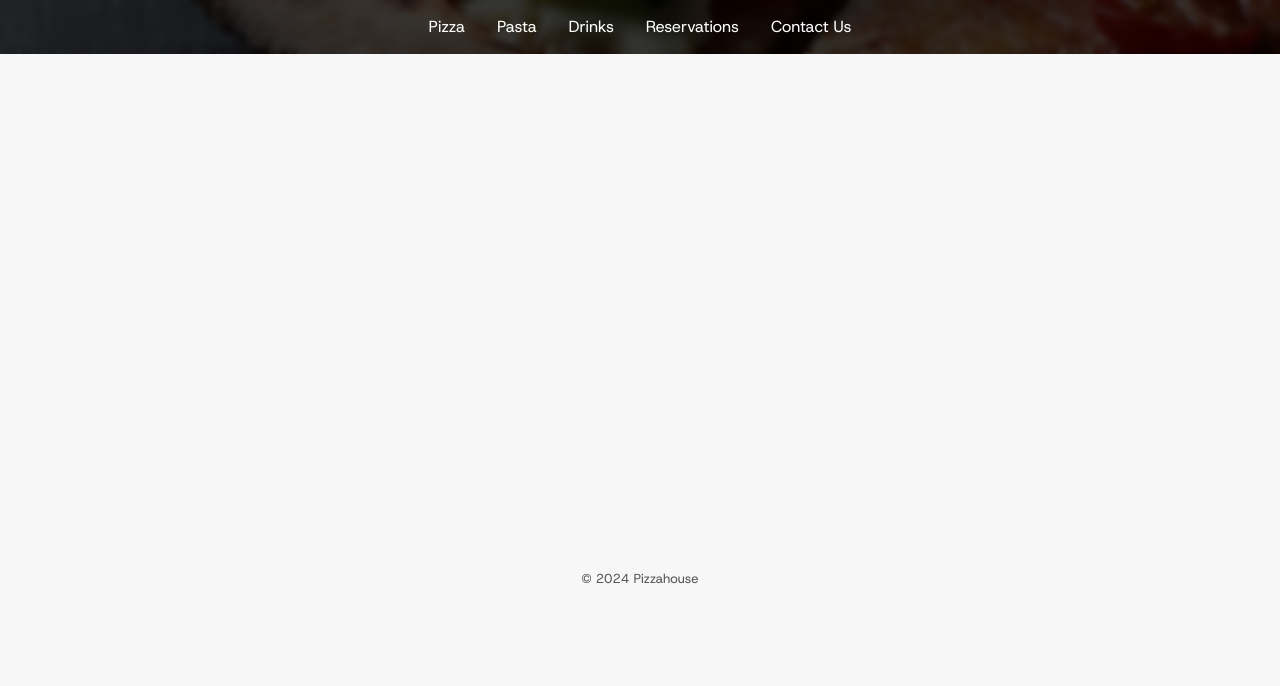
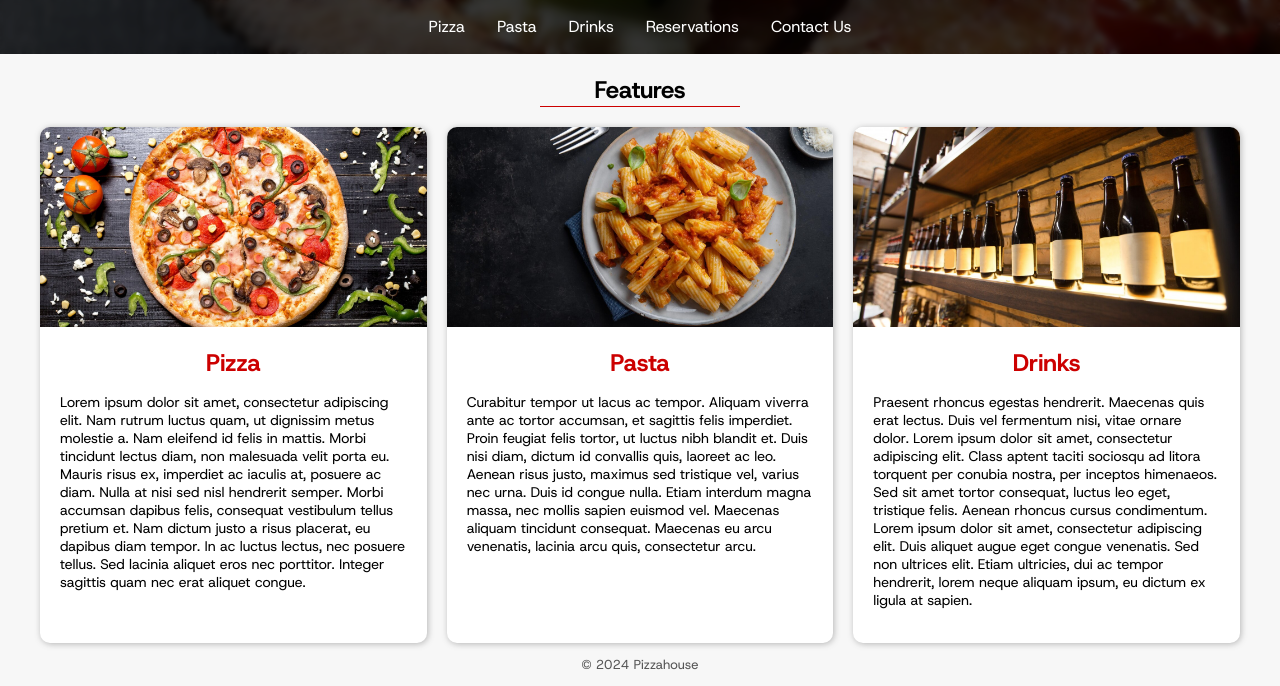
Before and after one commit to kysch13/odin-restaurant-page, a website built with webpack: page src/template.html in a window 1280 px wide. Shown: the part 200-886 px from the top of the page. Before the commit the page ends 800 px from the top, so only its background shows below. Built offline with nearby package versions, Linux system fonts and the light colour scheme.

Commit message:
Add js module to build home page

```diff
--- a/src/fonts.css
+++ b/src/css/fonts.css
@@ -2,5 +2,5 @@
     font-family: "Host Grotesk";
     src:
       local("Host Grotesk"),
-      url("HostGrotesk-VariableFont_wght.ttf");
+      url("../fonts/HostGrotesk-VariableFont_wght.ttf");
   }
--- a/src/styles.css
+++ b/src/css/styles.css
@@ -14,11 +14,12 @@ header {
     display: flex;
     flex-direction: column;
     align-items: center;
-    background: #777777 url('img/pizza-header-img.jpg');
+    background: #777777 url('../img/pizza-header-img.jpg');
     background-blend-mode: multiply;
     background-position: center 70%;
     background-repeat: no-repeat;
     background-size: cover;
+    background-attachment: fixed;
 }
 
 header h1 {
@@ -57,6 +58,70 @@ nav button:hover {
     color: rgb(255, 217, 163);
 }
 
+.inner-container {
+    max-width: 1200px;
+    padding: 0 30px;
+    margin: 0 auto;
+}
+
+h2 {
+    text-align: center;
+}
+
+h2::after {
+    display: block;
+    content: '';
+    width: 200px;
+    height: 1px;
+    background-color:#c00;
+    margin: 0 auto;
+}
+
+.home-features {
+    display: grid;
+    gap: 20px;
+    grid-template: 1fr / repeat(3, 1fr);
+}
+
+.home-feature {
+    background-color: #ffffff;
+
+    overflow: hidden;
+    border-radius: 10px;
+    filter: drop-shadow(1px 1px 3px #33333355);
+    font-size: 14px;
+}
+
+.home-feature h3 {
+    text-align: center;
+  font-size: 24px;
+  margin: 0 0 10px 0;
+  color: #c00;
+
+}
+
+.feature-img {
+    background-size: cover;
+    background-position: center;
+    height: 200px;
+}
+
+.feature-img.pizza {
+    background-image: url('../img/pizza.jpg');
+}
+
+.feature-img.pasta {
+    background-image: url('../img/pasta.jpg');
+}
+
+.feature-img.drinks {
+    background-image: url('../img/drinks.jpg');
+}
+
+.feature-text {
+    padding: 20px;
+}
+
 footer {
     width: 100%;
     bottom: 0;
--- a/src/index.js
+++ b/src/index.js
@@ -1,3 +1,5 @@
-import "./fonts.css";
-import "./styles.css";
-console.log('Hello World!');
+import "./css/fonts.css";
+import "./css/styles.css";
+import { pageHome } from "./pages/page_home.js";
+
+pageHome();
--- /dev/null
+++ b/src/pages/page_home.js
@@ -0,0 +1,46 @@
+console.log('Hello Pizza!');
+
+const homeFeature = function(section, title, text) {
+    const feature = elementMaker('div', 'home-feature');
+    const featureImg = elementMaker('div', 'feature-img', section);
+    const featureText = elementMaker('div', 'feature-text');
+    const h3 = elementMaker('h3');
+    h3.innerText = title;
+    const p = elementMaker('p');
+    p.innerText = text;
+
+    feature.appendChild(featureImg);
+    feature.appendChild(featureText);
+    featureText.appendChild(h3);
+    featureText.appendChild(p);
+
+    return feature;
+}
+
+const elementMaker = function(type, ...cssClasses) {
+    const el = document.createElement(type);
+    cssClasses.forEach((cssClass) => {
+        el.classList.add(cssClass);
+    });
+    return el;
+}
+
+const pageHome = function() {
+    const content = document.getElementById('content');
+    const innerContainer = elementMaker('div', 'inner-container');
+    const h2 = elementMaker('h2');
+    h2.innerText = 'Features';
+    const homeFeatures = elementMaker('div', 'home-features');
+    const homeFeaturePizza = homeFeature('pizza', 'Pizza', ' Lorem ipsum dolor sit amet, consectetur adipiscing elit. Nam rutrum luctus quam, ut dignissim metus molestie a. Nam eleifend id felis in mattis. Morbi tincidunt lectus diam, non malesuada velit porta eu. Mauris risus ex, imperdiet ac iaculis at, posuere ac diam. Nulla at nisi sed nisl hendrerit semper. Morbi accumsan dapibus felis, consequat vestibulum tellus pretium et. Nam dictum justo a risus placerat, eu dapibus diam tempor. In ac luctus lectus, nec posuere tellus. Sed lacinia aliquet eros nec porttitor. Integer sagittis quam nec erat aliquet congue. ');
+    const homeFeaturePasta = homeFeature('pasta', 'Pasta', ' Curabitur tempor ut lacus ac tempor. Aliquam viverra ante ac tortor accumsan, et sagittis felis imperdiet. Proin feugiat felis tortor, ut luctus nibh blandit et. Duis nisi diam, dictum id convallis quis, laoreet ac leo. Aenean risus justo, maximus sed tristique vel, varius nec urna. Duis id congue nulla. Etiam interdum magna massa, nec mollis sapien euismod vel. Maecenas aliquam tincidunt consequat. Maecenas eu arcu venenatis, lacinia arcu quis, consectetur arcu. ');
+    const homeFeatureDrinks = homeFeature('drinks', 'Drinks', ' Praesent rhoncus egestas hendrerit. Maecenas quis erat lectus. Duis vel fermentum nisi, vitae ornare dolor. Lorem ipsum dolor sit amet, consectetur adipiscing elit. Class aptent taciti sociosqu ad litora torquent per conubia nostra, per inceptos himenaeos. Sed sit amet tortor consequat, luctus leo eget, tristique felis. Aenean rhoncus cursus condimentum. Lorem ipsum dolor sit amet, consectetur adipiscing elit. Duis aliquet augue eget congue venenatis. Sed non ultrices elit. Etiam ultricies, dui ac tempor hendrerit, lorem neque aliquam ipsum, eu dictum ex ligula at sapien. ');
+
+    content.appendChild(innerContainer);
+    innerContainer.appendChild(h2);
+    innerContainer.appendChild(homeFeatures);
+    homeFeatures.appendChild(homeFeaturePizza);
+    homeFeatures.appendChild(homeFeaturePasta);
+    homeFeatures.appendChild(homeFeatureDrinks);
+};
+
+export {pageHome};
--- a/src/template.html
+++ b/src/template.html
@@ -3,14 +3,14 @@
 <head>
     <meta charset="UTF-8">
     <meta name="viewport" content="width=device-width, initial-scale=1.0">
-    <title>Document</title>
-    <link rel="stylesheet" href="fonts.css">
-    <link rel="stylesheet" href="styles.css">
+    <title>Pizzahouse | Home</title>
+
 </head>
 <body>
     <header>
         <h1><img id="main-logo" src="img/logo.svg" width="200" alt="Pizzahouse"></h1>
         <nav>
+            <div class="inner-container">
                 <ul>
                     <li><button type="button">Pizza</button></li>
                     <li><button type="button">Pasta</button></li>
@@ -18,9 +18,13 @@
                     <li><button type="button">Reservations</button></li>
                     <li><button type="button">Contact Us</button></li>
                 </ul>
+            </div>
+
         </nav>
     </header>
-    <div id="content"></div>
+    <div id="content">
+
+    </div>
     <footer>
         <p>&copy; 2024 Pizzahouse</p>
     </footer>
--- a/webpack.config.js
+++ b/webpack.config.js
@@ -17,6 +17,7 @@ module.exports = {
   plugins: [
     new HtmlWebpackPlugin({
       template: "./src/template.html",
+      favicon: "./src/img/favicon.svg",
     }),
   ],
   module: {
```
Also changed, not shown: src/fonts/HostGrotesk-VariableFont_wght.ttf (renamed from src/HostGrotesk-VariableFont_wght.ttf), src/img/drinks.jpg (added), src/img/favicon.svg (added), src/img/pasta.jpg (added), src/img/pizza.jpg (added). Lines whose indentation alone changed are shown as unchanged.
